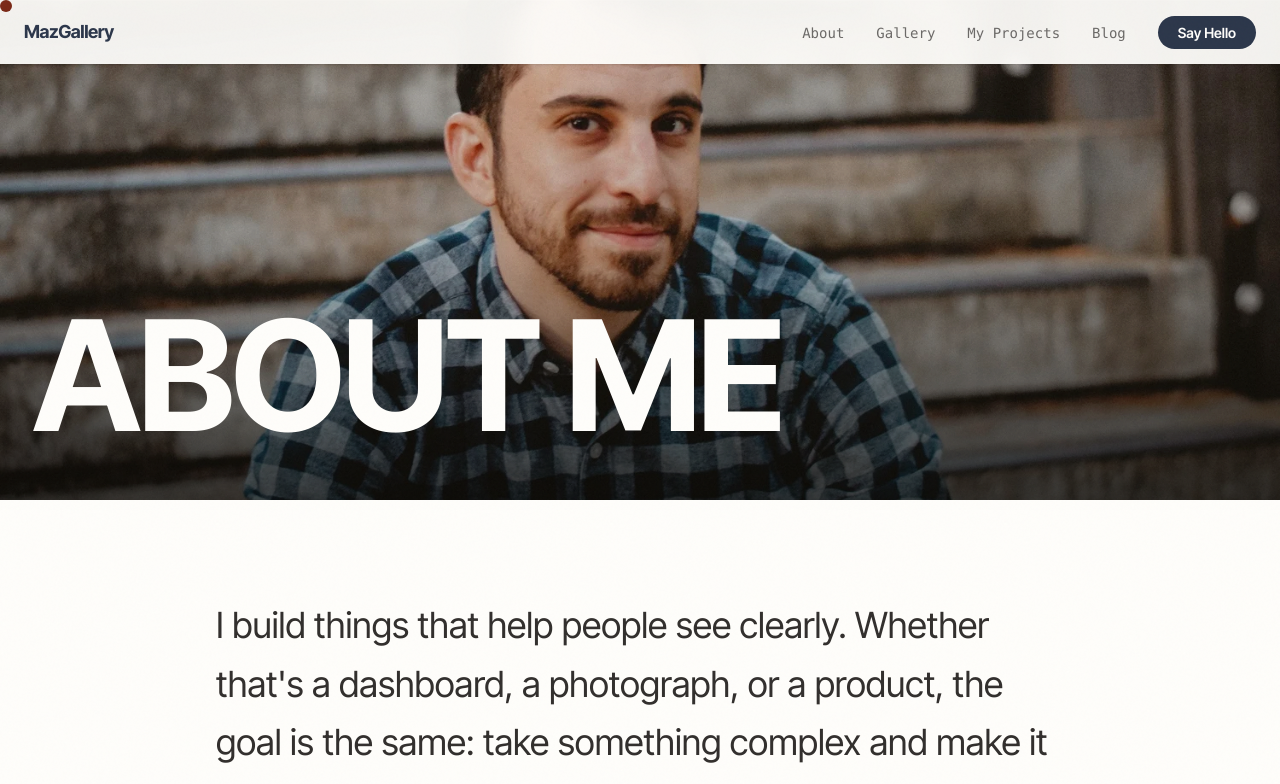
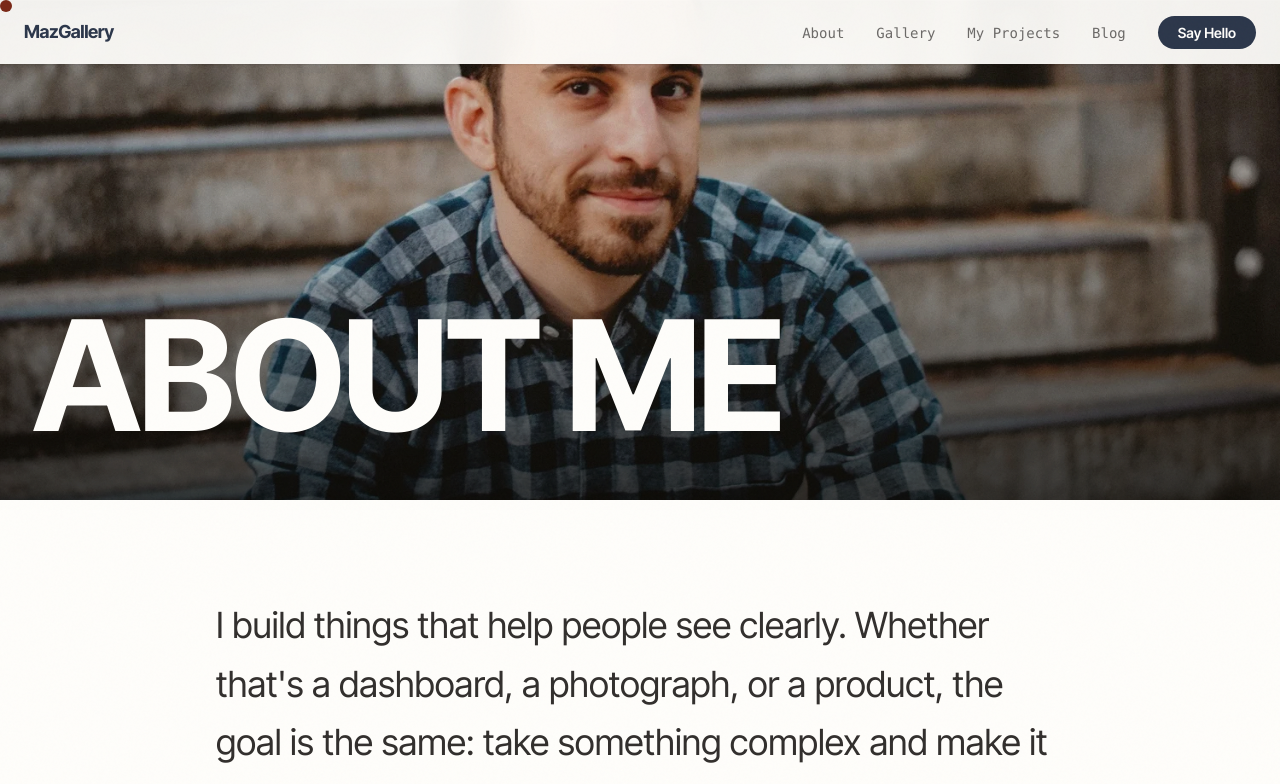
Before and after one commit to Mazen286/maz-gallery, a Next.js app: page /about in a window 1280 px wide. Shown: the top 784 px of the page. Built offline with nearby package versions, Linux system fonts and the light colour scheme.

Commit message:
Fix Cloudflare Pages build and about hero image position
- Restore edge runtime on blog/[slug] (required by Cloudflare Pages)
- Add edge runtime to feed.xml route
- Adjust about hero image position from 35% to 45% to avoid cutting off hair

```diff
--- a/src/app/about/page.tsx
+++ b/src/app/about/page.tsx
@@ -110,7 +110,7 @@ export default function AboutPage() {
             alt="Mazen Abugharbieh"
             width={1400}
             height={600}
-            className="h-[340px] w-full object-cover object-[center_35%] sm:h-[420px] lg:h-[500px]"
+            className="h-[340px] w-full object-cover object-[center_45%] sm:h-[420px] lg:h-[500px]"
             priority
           />
           <div className="absolute inset-0 bg-gradient-to-t from-black/70 via-black/20 to-black/10" />
--- a/src/app/blog/[slug]/page.tsx
+++ b/src/app/blog/[slug]/page.tsx
@@ -6,9 +6,7 @@ import { ArrowLeft } from "lucide-react"
 import { BLOG_POSTS, getPost, formatDate, CATEGORY_COLORS } from "@/lib/blog"
 import { POST_CONTENT } from "@/components/blog/posts"
 
-export function generateStaticParams() {
-  return BLOG_POSTS.map((post) => ({ slug: post.slug }))
-}
+export const runtime = "edge"
 
 export function generateMetadata({
   params,
--- a/src/app/feed.xml/route.ts
+++ b/src/app/feed.xml/route.ts
@@ -1,3 +1,5 @@
+export const runtime = "edge"
+
 import { BLOG_POSTS } from "@/lib/blog"
 import { SITE_NAME, SITE_URL, SITE_DESCRIPTION } from "@/lib/constants"
 
```
